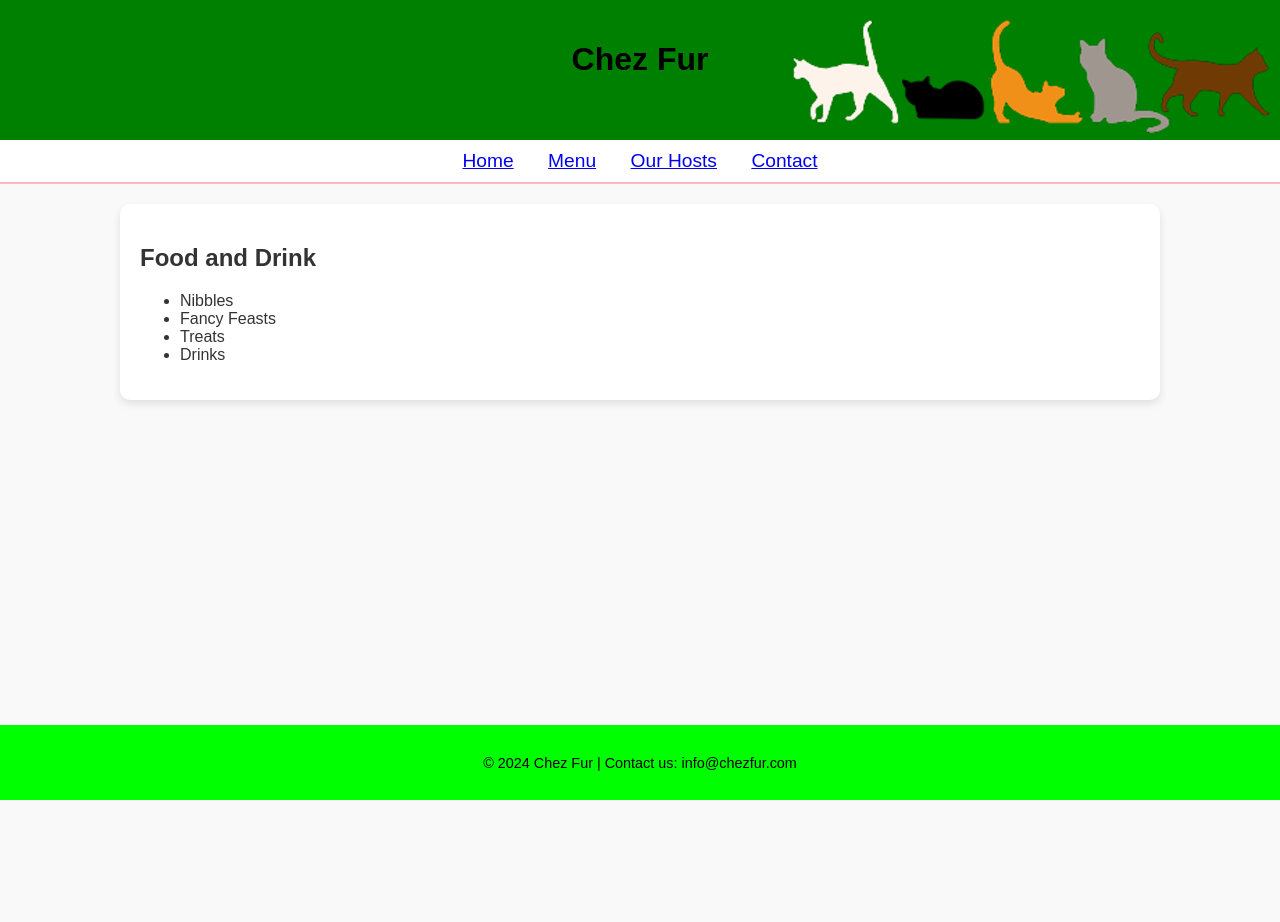
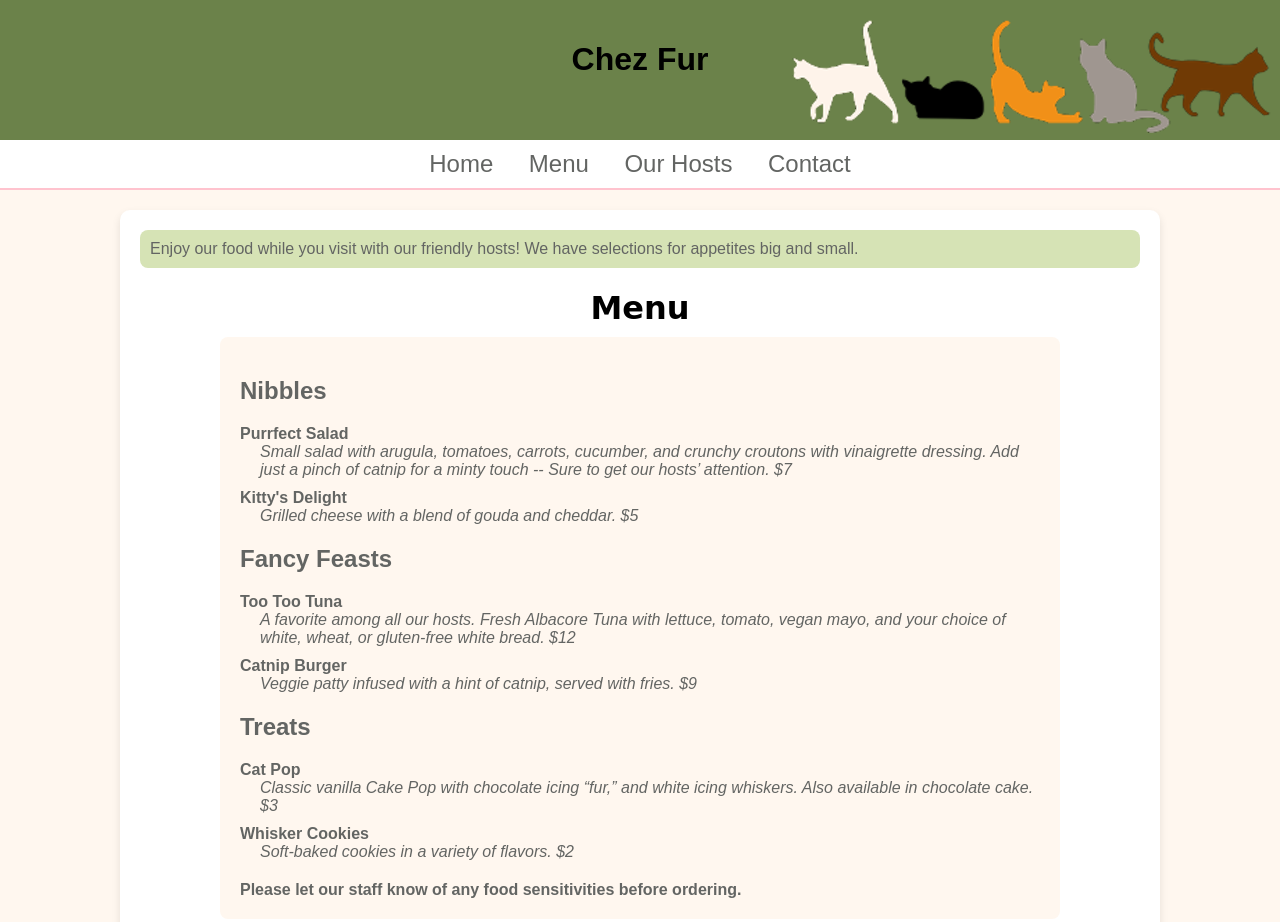
Before and after one commit to abdikamaal8/CatCafe, a plain HTML site: page root/pages/menu.html in a window 1280 px wide. Shown: the top 922 px of the page. Before the commit the page ends 800 px from the top, so only its background shows below. Drawn offline with Linux system fonts and the light colour scheme.

Commit message:
Colors and Classes UPDATE

```diff
--- a/root/css/Style.css
+++ b/root/css/Style.css
@@ -3,28 +3,24 @@ body {
     font-family: 'Arial', sans-serif;
     margin: 0;
     padding: 0;
-    background-color: #f9f9f9;
-    color: #333;
+    background-color: #FFF7EF; /* Soft Cream */
+    color: #636563; /* Slate Gray for text */
 }
 
 /* Header styling */
 header {
-    background-color: #008000; /* Green */
-    color: #000000;
+    background-color: #6B824A; /* Olive Green */
+    color: #000000; /* Black text */
     text-align: center;
     padding: 20px 0;
-}
-
-/* Default settings for images in the header */
-header {
     background-position: right top;
     background-repeat: no-repeat;
 }
 
 /* Navigation styling */
 nav {
-    background-color: #fff;
-    border-bottom: 2px solid #ffb6c1;
+    background-color: #fff; /* White background for contrast */
+    border-bottom: 2px solid #FFC3CE; /* Soft Pink border */
     padding: 10px 0;
 }
 
@@ -41,9 +37,18 @@ nav ul li {
     font-size: 1.2em;
 }
 
-nav ul li:hover {
-    color: #ff1493;
-    cursor: pointer;
+nav ul li a {
+    color: #636563; /* Slate Gray */
+    text-decoration: none;
+}
+
+nav ul li a:hover {
+    color: #FFC3CE; /* Soft Pink on hover */
+    font-size: 1.1em;
+}
+
+nav ul li a:visited {
+    color: #2E8B57; /* Olive Green for visited links */
 }
 
 /* Main content styling */
@@ -51,13 +56,13 @@ main {
     max-width: 1000px;
     margin: 20px auto;
     padding: 20px;
-    background-color: #fff;
+    background-color: #fff; /* White background */
     border-radius: 10px;
     box-shadow: 0px 4px 8px rgba(0, 0, 0, 0.1);
 }
 
 main h1 {
-    color: #ff1493;
+    color: #000000; /* Black for main headings */
     font-size: 2em;
     margin-bottom: 10px;
 }
@@ -68,7 +73,7 @@ main p {
 }
 
 main h4 {
-    color: #ff1493;
+    color: #000000; /* Black for subheadings */
     margin-top: 20px;
     margin-bottom: 5px;
 }
@@ -81,12 +86,100 @@ img {
 
 /* Footer styling */
 footer {
-    background-color: #00FF00; /* Lime */
-    color: #000000;
+    background-color: #D6E3B5; /* Pale Green */
+    color: #636563; /* Slate Gray */
     text-align: center;
     padding: 15px 0;
-    position: fixed;
-    bottom: 0;
+    font-size: 0.9em;
+}
+
+/* Aside Section Styling */
+aside {
+    background-color: #D6E3B5; /* Pale Green */
+    padding: 10px;
+    border-radius: 8px;
+    margin-bottom: 20px;
+    color: #636563; /* Slate Gray */
+}
+
+/* Menu Title Styling */
+.menu-title {
+    font-family: 'Brush Script MT', cursive;
+    text-align: center;
+}
+
+/* Section Styling for Menu Content */
+.menu-section {
+    background-color: #FFF7EF; /* Soft Cream */
+    padding: 20px;
+    border-radius: 8px;
+    width: 80%;
+    margin: auto;
+}
+
+/* Allergy Information Styling */
+.allergy-info {
+    font-weight: bold;
+    color: #636563;
+    margin-top: 20px;
+}
+
+/* Description List Styling for Menu Items */
+dl dt {
+    font-weight: bold;
+    margin-top: 10px;
+}
+
+dl dd {
+    font-style: italic;
+    margin-left: 20px;
+}
+
+/* Styling for <ul> in Menu */
+ul {
+    list-style-type: none; /* Remove bullets */
+    font-size: 1.25em; /* Slightly larger text */
+}
+
+/* Cat Hosts Container Styling */
+.cat-hosts-container {
+    background-color: #D6E3B5; /* Pale Green */
+    padding: 15px;
+    border-radius: 10px; /* Rounded corners */
+    width: 90%;
+    margin: auto;
+    display: flex;
+    justify-content: space-around;
+    flex-wrap: wrap;
+}
+
+/* Cat Image Styling */
+.cat-host {
+    text-align: center;
+    margin-bottom: 20px;
+}
+
+.cat-image {
+    border-radius: 50%;
+    border: 2px solid #FFC3CE; /* Soft Pink border */
+    width: 80px; /* Small screen */
+    height: 80px;
+    margin-bottom: 10px;
+}
+
+@media (min-width: 651px) {
+    .cat-image {
+        width: 180px; /* Large screen */
+        height: 180px;
+    }
+}
+
+/* Footer Styling */
+footer {
+    background-color: #D6E3B5; /* Pale Green */
+    color: #636563; /* Slate Gray */
+    text-align: center;
+    padding: 15px 0;
     width: 100%;
     font-size: 0.9em;
 }
@@ -96,7 +189,7 @@ footer {
     header {
         background-image: url("../images/LogoSmall.png"); /* Path to the small logo */
         min-height: 50px;
-
+        background-color: #D6E3B5; /* Pale Green */
     }
 
     header h1 {
@@ -112,10 +205,12 @@ footer {
         padding: 10px;
     }
 }
+
 /* Large screen rules */
 @media (min-width: 651px) {
     header {
-        background-image:  url("../images/LogoLarge.png");
+        background-image: url("../images/LogoLarge.png");
         min-height: 100px;
+        background-color: #6B824A; /* Olive Green */
     }
 }
--- a/root/pages/menu.html
+++ b/root/pages/menu.html
@@ -5,7 +5,6 @@
     <link rel="stylesheet" href="../css/Style.css">
     <meta name="viewport" content="width=device-width, initial-scale=1.0">
     <title>Menu - Chez Fur</title>
-
 </head>
 <body>
     <header>
@@ -22,14 +21,48 @@
     </nav>
 
     <main>
+        <!-- Aside Section -->
+        <aside>
+            Enjoy our food while you visit with our friendly hosts! We have selections for appetites big and small.
+        </aside>
+
+        <h1 class="menu-title">Menu</h1>
+
         <!-- Menu Section -->
-        <h2>Food and Drink</h2>
-        <ul>
-            <li>Nibbles</li>
-            <li>Fancy Feasts</li>
-            <li>Treats</li>
-            <li>Drinks</li>
-        </ul>
+        <div class="menu-section">
+            <!-- Description Lists for Menu Items -->
+            <h2>Nibbles</h2>
+            <dl>
+                <dt>Purrfect Salad</dt>
+                <dd>Small salad with arugula, tomatoes, carrots, cucumber, and crunchy croutons with vinaigrette dressing. Add just a pinch of catnip for a minty touch -- Sure to get our hosts’ attention. $7</dd>
+
+                <dt>Kitty's Delight</dt>
+                <dd>Grilled cheese with a blend of gouda and cheddar. $5</dd>
+            </dl>
+
+            <h2>Fancy Feasts</h2>
+            <dl>
+                <dt>Too Too Tuna</dt>
+                <dd>A favorite among all our hosts. Fresh Albacore Tuna with lettuce, tomato, vegan mayo, and your choice of white, wheat, or gluten-free white bread. $12</dd>
+
+                <dt>Catnip Burger</dt>
+                <dd>Veggie patty infused with a hint of catnip, served with fries. $9</dd>
+            </dl>
+
+            <h2>Treats</h2>
+            <dl>
+                <dt>Cat Pop</dt>
+                <dd>Classic vanilla Cake Pop with chocolate icing “fur,” and white icing whiskers. Also available in chocolate cake. $3</dd>
+
+                <dt>Whisker Cookies</dt>
+                <dd>Soft-baked cookies in a variety of flavors. $2</dd>
+            </dl>
+
+            <!-- Allergy Information -->
+            <div class="allergy-info">
+                Please let our staff know of any food sensitivities before ordering.
+            </div>
+        </div>
     </main>
 
     <footer>
```
Also changed, not shown: root/pages/hosts.html (+17 -3 lines), root/images/catpic1.jpeg (added), root/images/catpic2.jpeg (added), root/images/catpic3.jpeg (added).
